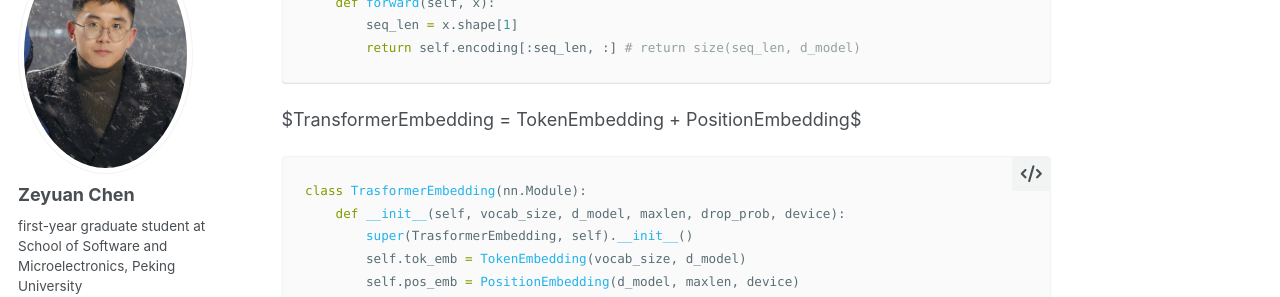
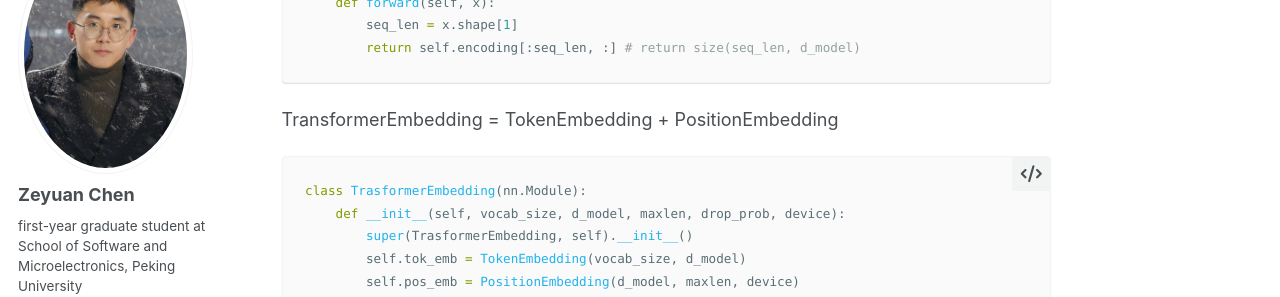
Before and after one commit to chenzyn/chenzyn.github.io, a Jekyll site: the page built from _posts/2012-08-14-blog-post-1.md, in a window 1280 px wide and 900 px high, scrolled down 1753 px. Shown: the part 151-448 px from the top of the window. Built offline with Jekyll 4.4.1, drawn with Linux system fonts in a browser that asks for light colours; some web fonts are replaced.

````diff
--- a/_posts/2012-08-14-blog-post-1.md
+++ b/_posts/2012-08-14-blog-post-1.md
@@ -58,7 +58,7 @@ class PositionEmbedding(nn.Module):
         return self.encoding[:seq_len, :] # return size(seq_len, d_model)
 ```
 
-$TransformerEmbedding = TokenEmbedding + PositionEmbedding$
+TransformerEmbedding = TokenEmbedding + PositionEmbedding
 
 ```python
 class TrasformerEmbedding(nn.Module):
````
